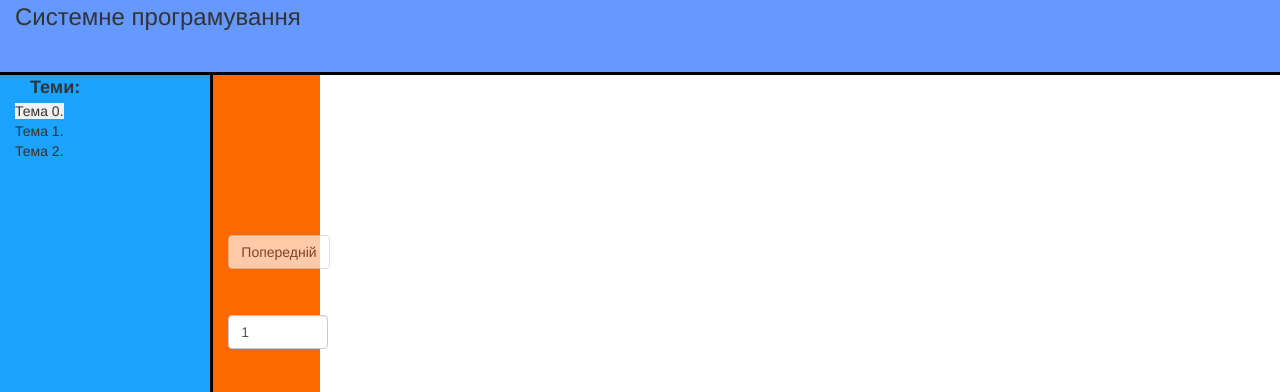
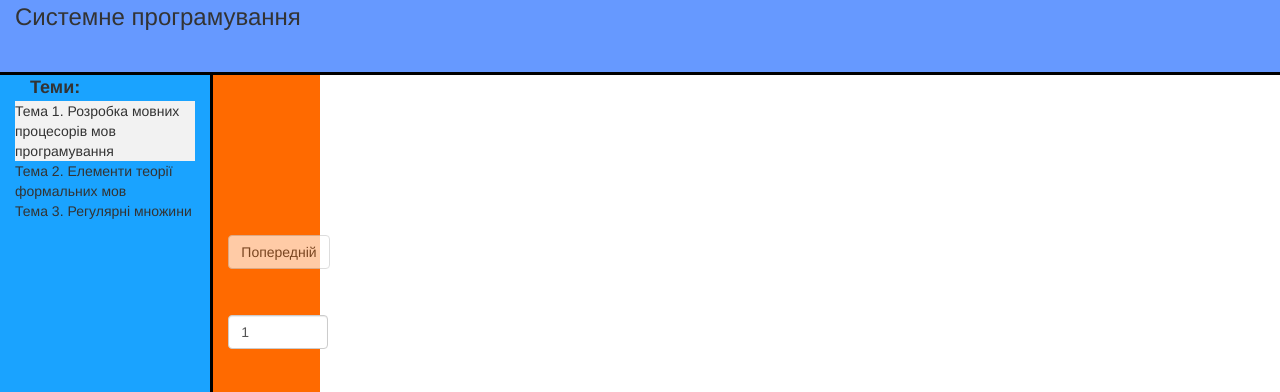
Before and after one commit to vasiokp/TextBookSite, a plain HTML site: page index.html in a window 1280 px wide. Shown: the top 392 px of the page. Drawn offline with Linux system fonts and the light colour scheme; files whose address does not match are found by name.

Commit message:
update left menu

```diff
--- a/components/content/slides.directive.js
+++ b/components/content/slides.directive.js
@@ -16,19 +16,27 @@
 
 	function slidesCtrl($scope, $rootScope,$timeout) {
 		$rootScope.topics = [];
+		$rootScope.countTopics = 3;
+
 		$scope.slidesSistemneT1 = [];
 		$scope.slidesSistemneT2 = [];
 		$scope.slidesSistemneT3 =[];
+		var topicsName = [];
+		topicsName[0] = 'Розробка мовних процесорів мов програмування';
+		topicsName[1] = 'Елементи теорії формальних мов';
+		topicsName[2] = 'Регулярні множини';
+
 
 		$rootScope.slides = [];
 
 		function initSlides(count, topicNum) {
+
 				var slides =[];
 				for (var i = 0; i < count; i++) {
 					slides[i] = 'img/sistemne-prog/tema' + topicNum + '/Слайд' + (i + 1) + '.PNG';
 				}
 				var topic = {
-				Name : 'Тема '+ topicNum+'.',
+					Name: 'Тема ' + topicNum + '. ' + topicsName[topicNum-1],
 					Slides: slides
 				}
 				$rootScope.topics.push(topic);
--- a/components/leftnav/leftMenu.directive.js
+++ b/components/leftnav/leftMenu.directive.js
@@ -14,7 +14,6 @@
 	}
 
 	function leftMenuCtrl($scope, $rootScope, $timeout) {
-		$rootScope.countTopics = 3;
 		$rootScope.currentTopic = 0;
 		$rootScope.currentSlide = 0;
 		$rootScope.lastSlide = $rootScope.slidesCountT1
--- a/components/leftnav/leftMenu.template.html
+++ b/components/leftnav/leftMenu.template.html
@@ -1,7 +1,7 @@
 <div>
 <span class="title-nav">Теми:</span>
 	<div ng-repeat="topic in topics">
-		<span class="topic-elemen" ng-class="{'topic-element-hover' : currentTopic == $index}" ng-click="selectTopic($index)">{{'Тема '+$index+'.'+ topic.a1}}</span>
+		<span class="topic-elemen" ng-class="{'topic-element-hover' : currentTopic == $index}" ng-click="selectTopic($index)">{{topic.Name}}</span>
 		<!--<span class="topic-element navigate-left" ng-class="{'topic-element-hover' : currentTopic == 1}" ng-click="selectTopic(1)">Тема 1: Розробка мовних процесорів мов програмування</span>
 		<span class="topic-element navigate-right" ng-class="{'topic-element-hover' : currentTopic == 2}" ng-click="selectTopic(2)">Тема 2. Елементи теорії формальних мов</span>
 		<span class="topic-element navigate-right" ng-class="{'topic-element-hover' : currentTopic == 2}" ng-click="selectTopic(2)">Тема 2. Елементи теорії формальних мов</span>-->
--- a/css/main.css
+++ b/css/main.css
@@ -45,10 +45,11 @@ html{
 
 
 .topic-element{
-	display:block;
 	padding:7px;
 	font-weight:700;
 	margin: 5px;
+	display:block;
+
 }
 
 .topic-element:hover{
@@ -57,5 +58,7 @@ html{
 }
 
 .topic-element-hover{
-	background-color:#f2f2f2!important;
+	display:block;
+	background-color:#f2f2f2;
+
 }
```
Lines whose indentation alone changed are shown as unchanged.
